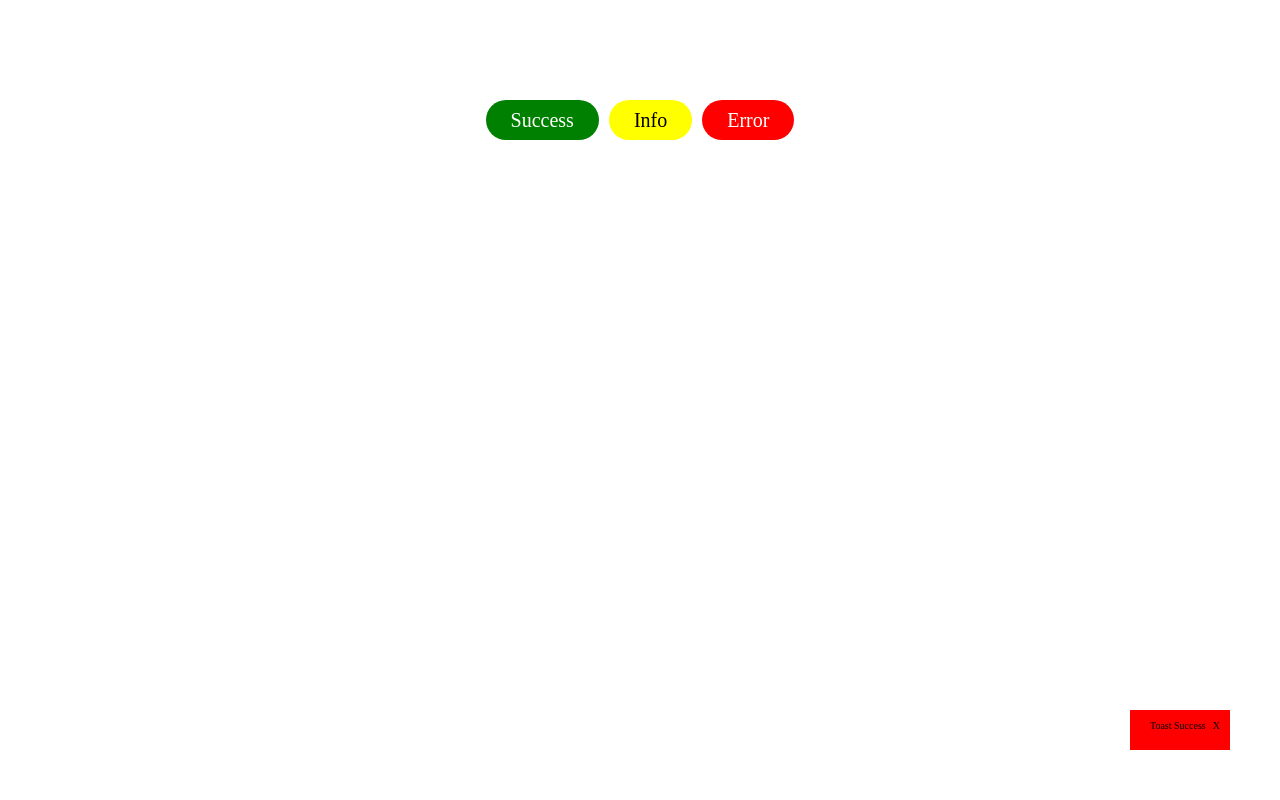
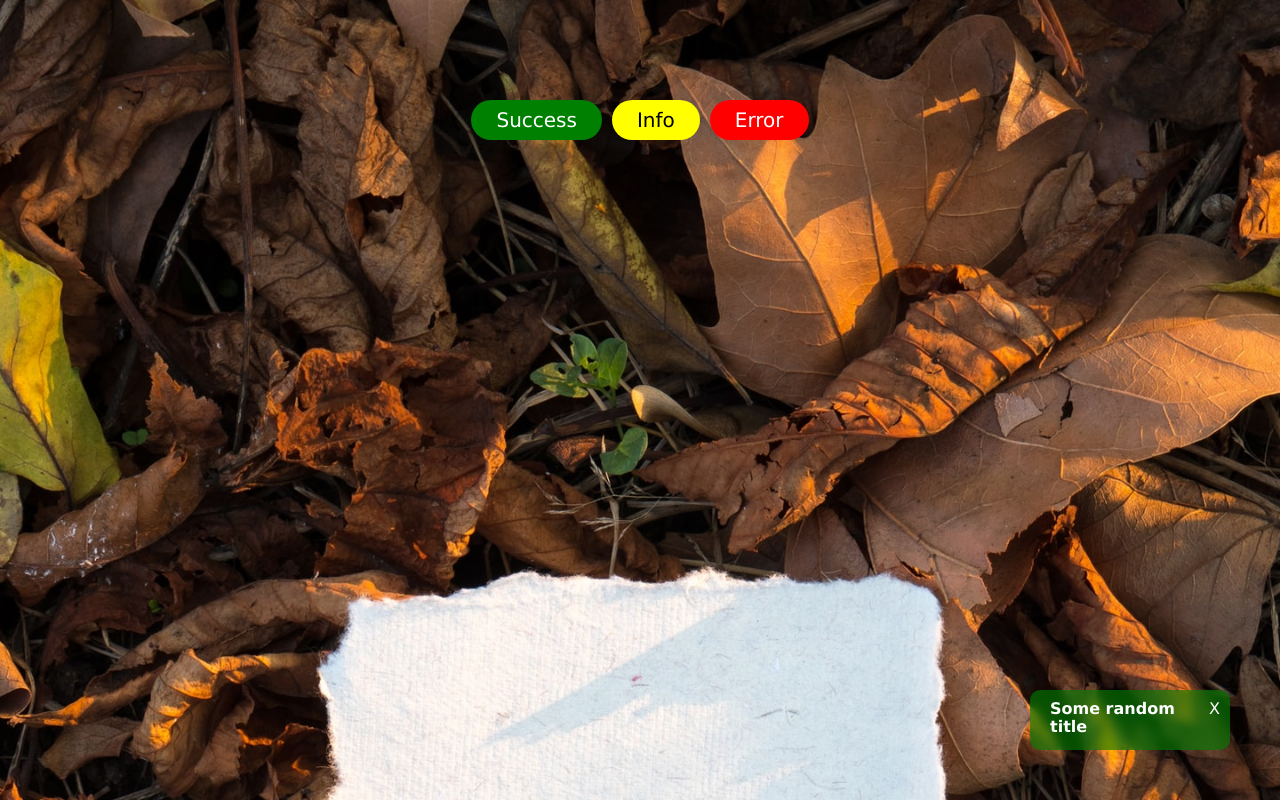
Before and after one commit to sasastevcic/react-toast, a React (Create React App) app: page / in a window 1280 px wide. Both pictures are taken after a click on the button "Success". Shown: the top 800 px of the page. Built offline with nearby package versions, Linux system fonts and the light colour scheme.

Commit message:
Add additional configs

```diff
--- a/package.json
+++ b/package.json
@@ -12,6 +12,7 @@
     "@types/react-dom": "^18.0.0",
     "@types/styled-components": "^5.1.25",
     "framer-motion": "^6.3.11",
+    "polished": "^4.2.2",
     "react": "^18.2.0",
     "react-dom": "^18.2.0",
     "react-scripts": "5.0.1",
--- a/src/App.css
+++ b/src/App.css
@@ -1,6 +1,9 @@
 .App {
+  height: 200vh;
   padding: 100px;
   text-align: center;
+  background-size: cover;
+  background-position: center center;
 }
 
 html {
@@ -10,6 +13,7 @@ html {
 }
 
 body {
+  font-family: Verdana, Geneva, Tahoma, sans-serif;
   text-rendering: optimizeSpeed;
   margin: 0;
   padding: 0;
--- a/src/App.tsx
+++ b/src/App.tsx
@@ -6,14 +6,14 @@ function App() {
   const { dispatch } = useToastStore();
 
   return (
-    <div className="App">
-      <StyledToastButton type="button" onClick={() => dispatch(Toast.Success)} $buttonTheme={Toast.Success}>
+    <div className="App" style={{ backgroundImage: 'url("/background.jpg")'}}>
+      <StyledToastButton type="button" onClick={() => dispatch(Toast.Success, { title: 'Some random title' })} $buttonTheme={Toast.Success}>
         Success
       </StyledToastButton>
-      <StyledToastButton type="button" onClick={() => dispatch(Toast.Info)} $buttonTheme={Toast.Info}>
+      <StyledToastButton type="button" onClick={() => dispatch(Toast.Info, { description: 'Some description' })} $buttonTheme={Toast.Info}>
         Info
       </StyledToastButton>
-      <StyledToastButton type="button" onClick={() => dispatch(Toast.Error)} $buttonTheme={Toast.Error}>
+      <StyledToastButton type="button" onClick={() => dispatch(Toast.Error, { isPersistent: true })} $buttonTheme={Toast.Error}>
         Error
       </StyledToastButton>
     </div>
--- a/src/Toast/Toast.styles.tsx
+++ b/src/Toast/Toast.styles.tsx
@@ -1,4 +1,6 @@
 import styled from "styled-components";
+import { rgba } from 'polished';
+import { Toast } from "../hooks/useToast";
 
 export const StyledToast = styled.div`
   display: flex;
@@ -8,13 +10,36 @@ export const StyledToast = styled.div`
   right: 5rem;
 `;
 
-export const StyledToastItem = styled.div`
-  height: 4rem;
-  width: 10rem;
+const colorLookup: Record<Toast, { color: string; backgroundColor: string }> = {
+  [Toast.Success]: {
+    color: 'white',
+    backgroundColor: 'green',
+  },
+  [Toast.Info]: {
+    color: 'black',
+    backgroundColor: 'yellow',
+  },
+  [Toast.Error]: {
+    color: 'white',
+    backgroundColor: 'red',
+  },
+}
+
+export const StyledToastItem = styled.div<{ $type: Toast }>`
+  font-size: 1.6rem;
+  min-height: 6rem;
+  width: 20rem;
   padding: 1rem 2rem;
-  margin-top: 1rem;
-  background-color: red;
   position: relative;
+  border-radius: 1rem;
+  backdrop-filter: blur(0.5rem);
+
+  &:not(:first-child) {
+    margin-top: 1rem;
+  }
+
+  background-color: ${({ $type }) => rgba(colorLookup[$type].backgroundColor, 0.6)};
+  color: ${({ $type }) => colorLookup[$type].color};
 `;
 
 export const StyledClose = styled.button`
--- a/src/Toast/Toast.tsx
+++ b/src/Toast/Toast.tsx
@@ -9,10 +9,11 @@ export const Toast = (): ReactElement => {
   return (
     <Portal portalId="toast">
       <StyledToast>
-        {toasts.map(({ id, type }) => (
-          <StyledToastItem key={id}>
-            <StyledClose onClick={() => remove(id)}>X</StyledClose>
-            Toast {type}
+        {toasts.map(({ id, type, title, description, isPersistent }) => (
+          <StyledToastItem key={id} $type={type}>
+            {!isPersistent && <StyledClose onClick={() => remove(id)}>X</StyledClose>}
+            <h4>{title}</h4>
+            {description && <p>{description}</p>}
           </StyledToastItem>
         ))}
       </StyledToast>
--- a/src/hooks/useToast.ts
+++ b/src/hooks/useToast.ts
@@ -7,16 +7,23 @@ export enum Toast {
   Info = "Info",
   Error = "Error",
 }
-export interface IToast {
+
+interface IToastConfig {
+  title?: string;
+  description?: string;
+  isPersistent?: boolean;
+}
+export interface IToast extends IToastConfig {
   type: Toast;
   id: number;
 }
 
 type ToastStore = {
   toasts: Array<IToast>;
-  dispatch: (type: Toast) => void;
+  dispatch: (type: Toast, config?: IToastConfig) => void;
   remove: (id: number) => void;
 };
+
 
 export const [ToastStoreProvider, useToastStore] = createStore<ToastStore>(
   "ToastStore",
@@ -24,21 +31,24 @@ export const [ToastStoreProvider, useToastStore] = createStore<ToastStore>(
     const [toasts, setToasts] = useState<Array<IToast>>([]);
     const timeoutRef = useRef<NodeJS.Timeout>();
 
-    const dispatch = useCallback((type: Toast) => {
+    const dispatch = useCallback((type: Toast, { title, description, isPersistent }: IToastConfig = {}) => {
+      const id = generateId.next().value as number;
+
       const generateToast: IToast = {
-        id: generateId.next().value as number,
+        title: title ?? type,
+        id,
         type,
+        description,
+        isPersistent,
       };
 
       setToasts((state) => [...state, generateToast]);
 
-      timeoutRef.current = setTimeout(() => {
-        setToasts((state) => {
-          const [, ...rest] = state;
-
-          return rest;
-        });
-      }, 10000);
+      if (!isPersistent) {
+        timeoutRef.current = setTimeout(() => {
+          setToasts((state) => state.filter(({ id: _id }) => _id !== id));
+        }, 10000);
+      }
     }, []);
 
     const remove = useCallback((id: number) => {
```
Also changed, not shown: public/background.jpg (added), 1 other file (tests, documents, lock files or other folders).
